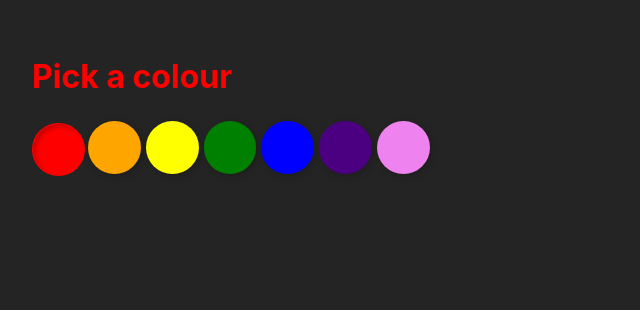
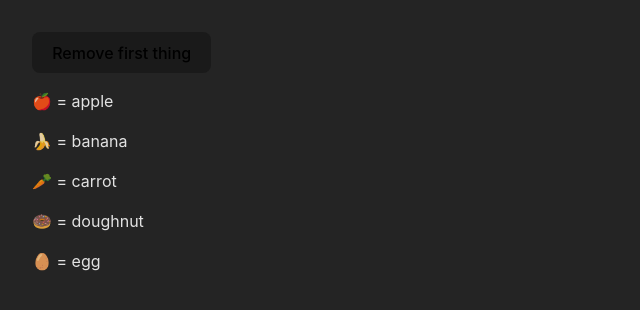
Before and after one commit to artemnistuley/svelte-tutorial, a Svelte app: page / in a window 1280 px wide. Shown: the top 310 px of the page, without its empty margins (0-640 px from the left). Built offline with nearby package versions, Linux system fonts and the light colour scheme.

Commit message:
keyed each block

```diff
--- a/src/App.svelte
+++ b/src/App.svelte
@@ -12,6 +12,7 @@
   import SpreadProps from "./lib/basic/SpreadProps.svelte";
   import IfElseBlocks from "./lib/basic/IfElseBlocks.svelte";
   import EachBlocks from "./lib/basic/EachBlocks.svelte";
+  import KeyedEachBlock from "./lib/basic/KeyedEachBlock.svelte";
 </script>
 
 <main>
@@ -39,7 +40,9 @@
 
   <!-- <IfElseBlocks /> -->
 
-  <EachBlocks />
+  <!-- <EachBlocks /> -->
+
+  <KeyedEachBlock />
 </main>
 
 <style></style>
--- /dev/null
+++ b/src/lib/basic/KeyedEachBlock.svelte
@@ -0,0 +1,23 @@
+<script>
+	import KeyedEachBlockThing from "./KeyedEachBlockThing.svelte";
+
+	let things = [
+		{ id: 1, name: 'apple' },
+		{ id: 2, name: 'banana' },
+		{ id: 3, name: 'carrot' },
+		{ id: 4, name: 'doughnut' },
+		{ id: 5, name: 'egg' }
+	];
+
+	function handleClick() {
+		things = things.slice(1);
+	}
+</script>
+
+<button on:click={handleClick}>
+	Remove first thing
+</button>
+
+{#each things as thing (thing.id)}
+	<KeyedEachBlockThing name={thing.name} />
+{/each}
--- /dev/null
+++ b/src/lib/basic/KeyedEachBlockThing.svelte
@@ -0,0 +1,15 @@
+<script>
+	const emojis = {
+		apple: '🍎',
+		banana: '🍌',
+		carrot: '🥕',
+		doughnut: '🍩',
+		egg: '🥚'
+	};
+
+	export let name;
+
+	const emoji = emojis[name];
+</script>
+
+<p>{emoji} = {name}</p>
```
